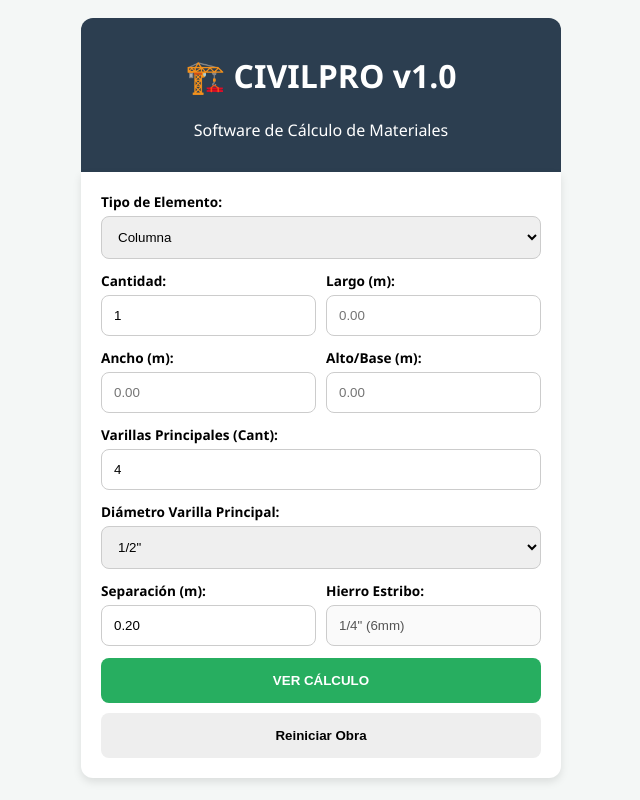
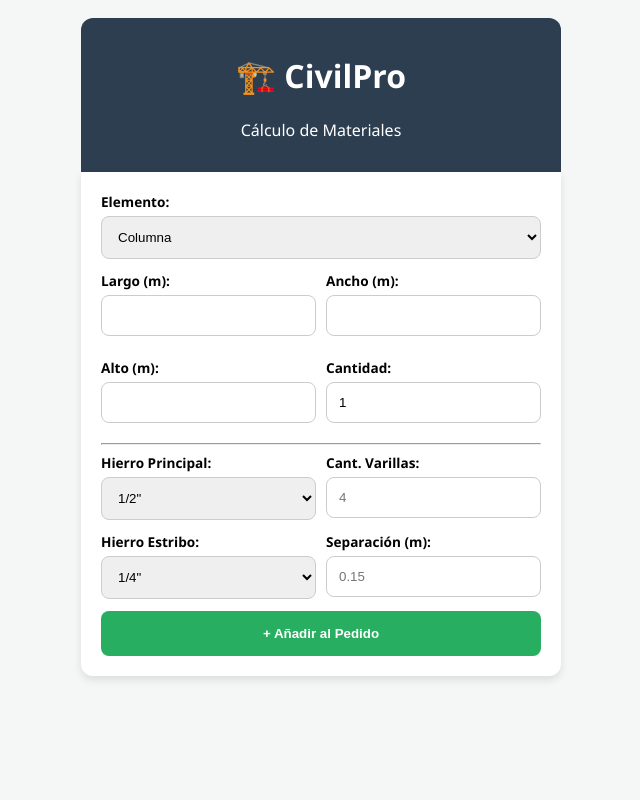
Before and after one commit to halq676/CivilPro, a plain HTML site: page index.html in a window 1280 px wide. Shown: the whole page, without its empty margins (319-959 px from the left). Drawn offline with Linux system fonts and the light colour scheme.

Commit message:
Actualizacion tabla
Updated the HTML structure and content for CivilPro, including new elements for material calculations and improved accessibility features.

```diff
--- a/index.html
+++ b/index.html
@@ -3,7 +3,7 @@
 <head>
     <meta charset="UTF-8">
     <meta name="viewport" content="width=device-width, initial-scale=1.0">
-    <title>CivilPro v1.0 </title>
+    <title>CivilPro v1.0</title>
      <link rel="manifest" href="manifest.json">
     <meta name="theme-color" content="#27ae60">
     <link rel="icon" type="image/png" sizes="192x192" href="icono-192.png">
@@ -15,64 +15,66 @@
 <body>
     <div class="container">
         <header>
-            <h1>🏗️ CIVILPRO v1.0</h1>
-            <p>Software de Cálculo de Materiales</p>
+            <h1>🏗️ CivilPro</h1>
+            <p>Cálculo de Materiales</p>
         </header>
 
         <main class="card">
             <div class="input-group">
-                <label>Tipo de Elemento:</label>
+                <label>Elemento:</label>
                 <select id="tipoElemento" onchange="adaptarFormulario()">
-                    <option value="columna">Columna</option>
-                    <option value="viga">Viga</option>
-                    <option value="losa">Losa / Placa</option>
+                    <option value="Columna">Columna</option>
+                    <option value="Viga">Viga</option>
+                    <option value="Losa">Losa / Placa</option>
+                    <option value="Zapata">Zapata</option>
+                    <option value="Pared">Muro / Pared</option>
+                </select>
+            </div>
+
+            <div id="grupo-ladrillo" class="input-group" style="display:none;">
+                <label>Clase de Ladrillo:</label>
+                <select id="claseLadrillo">
+                    <option value="farol">Ladrillo Farol (16/m2)</option>
+                    <option value="solido">Ladrillo Sólido (38/m2)</option>
                 </select>
             </div>
 
             <div class="grid-inputs">
-                <div class="input-group"><label>Cantidad:</label><input type="number" id="cantidadElementos" value="1"></div>
-                <div class="input-group"><label>Largo (m):</label><input type="number" id="largo" step="0.01" placeholder="0.00"></div>
+                <div class="input-group"><label id="labelLargo">Largo (m):</label><input type="number" id="largo" step="0.01"></div>
+                <div class="input-group" id="contenedor-ancho"><label id="labelAncho">Ancho (m):</label><input type="number" id="ancho" step="0.01"></div>
+                <div class="input-group"><label id="labelAlto">Alto (m):</label><input type="number" id="alto" step="0.01"></div>
+                <div class="input-group"><label>Cantidad:</label><input type="number" id="cantidad" value="1"></div>
             </div>
 
+            <div id="seccion-hierro">
+                <hr>
                 <div class="grid-inputs">
-                <div class="input-group"><label>Ancho (m):</label><input type="number" id="ancho" step="0.01" placeholder="0.00"></div>
-                <div class="input-group"><label>Alto/Base (m):</label><input type="number" id="alto" step="0.01" placeholder="0.00"></div>
-            </div>
-
-            <div id="opcionVarillas">
-                <div class="input-group"><label>Varillas Principales (Cant):</label><input type="number" id="numVarillas" value="4"></div>
                     <div class="input-group">
-                    <label>Diámetro Varilla Principal:</label>
+                        <label>Hierro Principal:</label>
                         <select id="diametro">
+                            <option value='1/2"'>1/2"</option>
                             <option value='3/8"'>3/8"</option>
-                        <option value='1/2"' selected>1/2"</option>
                             <option value='5/8"'>5/8"</option>
                         </select>
                     </div>
+                    <div class="input-group"><label>Cant. Varillas:</label><input type="number" id="varillasCant" placeholder="4"></div>
                 </div>
-
-            <div id="seccionEstribos">
                 <div class="grid-inputs">
-                    <div class="input-group"><label>Separación (m):</label><input type="number" id="separacionEstribo" step="0.01" value="0.20"></div>
-                    <div class="input-group"><label>Hierro Estribo:</label><input type="text" value='1/4" (6mm)' disabled></div>
+                    <div class="input-group">
+                        <label>Hierro Estribo:</label>
+                        <select id="diametroEstribo">
+                            <option value='1/4"'>1/4"</option>
+                            <option value='3/8"'>3/8"</option>
+                        </select>
+                    </div>
+                    <div class="input-group"><label>Separación (m):</label><input type="number" id="separacion" step="0.01" placeholder="0.15"></div>
                 </div>
             </div>
-
-            <div id="seccionSeparacion" style="display:none;">
-                <div class="input-group"><label>Separación Malla (m):</label><input type="number" id="separacionMalla" step="0.01" value="0.15"></div>
-            </div>
-
-            <div class="actions">
-                <button onclick="calcular()" class="btn-main">VER CÁLCULO</button>
-                <button onclick="limpiarProyecto()" class="btn-alt">Reiniciar Obra</button>
-            </div>
+            <button class="btn-main" onclick="calcular()">+ Añadir al Pedido</button>
         </main>
 
-        <div id="contenedor-reporte"></div>
-
-        <div id="btn-container" style="display: none; margin-top: 20px;">
-            <button onclick="enviarWhatsApp()" class="btn-whatsapp">📲 ENVIAR POR WHATSAPP</button>
-        </div>
+        <div id="historial-categorias"></div>
+        <div id="contenedor-consolidado"></div>
     </div>
     <script src="app.js"></script>
 </body>
```
Lines whose indentation alone changed are shown as unchanged.
